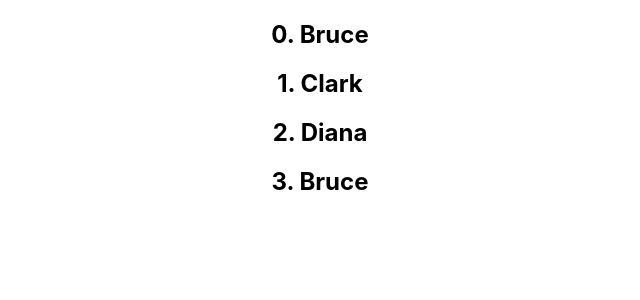
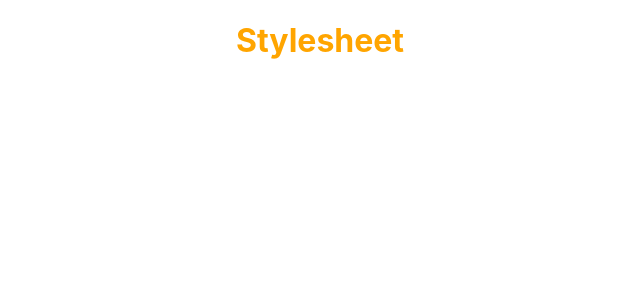
Before and after one commit to illwillgusto/hello-world, a React (Create React App) app: page / in a window 1280 px wide. Shown: the top 300 px of the page, without its empty margins (320-960 px from the left). Built offline with nearby package versions, Linux system fonts and the light colour scheme.

Commit message:
styling components
2 ways of styling
apply the className to the jsx element
style though properties and using the then else statement in the value of the className

```diff
--- a/src/App.js
+++ b/src/App.js
@@ -13,12 +13,14 @@
 import ParentComponent from './Components/ParentComponent';
 import UserGreeting from './Components/UserGreeting';
 import NameList from './Components/NameList';
+import Stylesheet from './Components/Stylesheet';
 
 class App extends Component {
   render() {
     return (
       <div className='App'>
-        <NameList />
+        <Stylesheet primary= {true} />
+        {/* <NameList /> */}
         {/* <UserGreeting /> */}
         {/* <ParentComponent /> */}
         {/* <EventBind /> */}
--- /dev/null
+++ b/src/Components/Stylesheet.js
@@ -0,0 +1,13 @@
+import React from 'react'
+import './myStyles.css'
+
+function Stylesheet(props) {
+    let className = props.primary ? 'primary' : ' '
+  return (
+    <div>
+      <h1 className={className}>Stylesheet</h1>
+    </div>
+  )
+}
+
+export default Stylesheet
--- /dev/null
+++ b/src/Components/myStyles.css
@@ -0,0 +1,3 @@
+.primary {
+    color: orange;
+}
```
